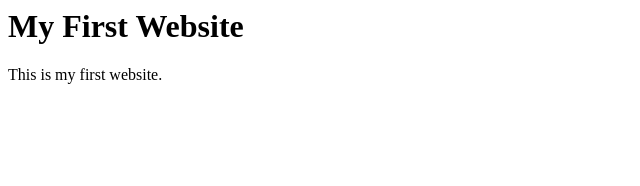
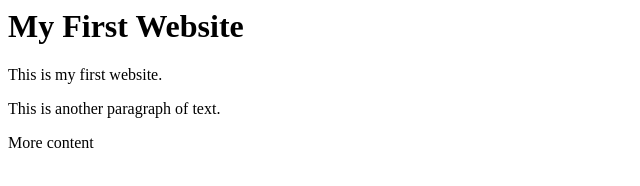
Before and after one commit to yasminmissaghian/first-website, a plain HTML site: page index.html in a window 1280 px wide. Shown: the whole page, without its empty margins (0-640 px from the left). Drawn offline with Linux system fonts and the light colour scheme.

Commit message:
Add about page and update index page

```diff
--- a/index.html
+++ b/index.html
@@ -1,2 +1,4 @@
 <h1>My First Website</h1>
 <p>This is my first website.</p>
+<p>This is another paragraph of text.</p>
+<p>More content</p>
```
Also changed, not shown: about.html (added, +2 -0 lines).
